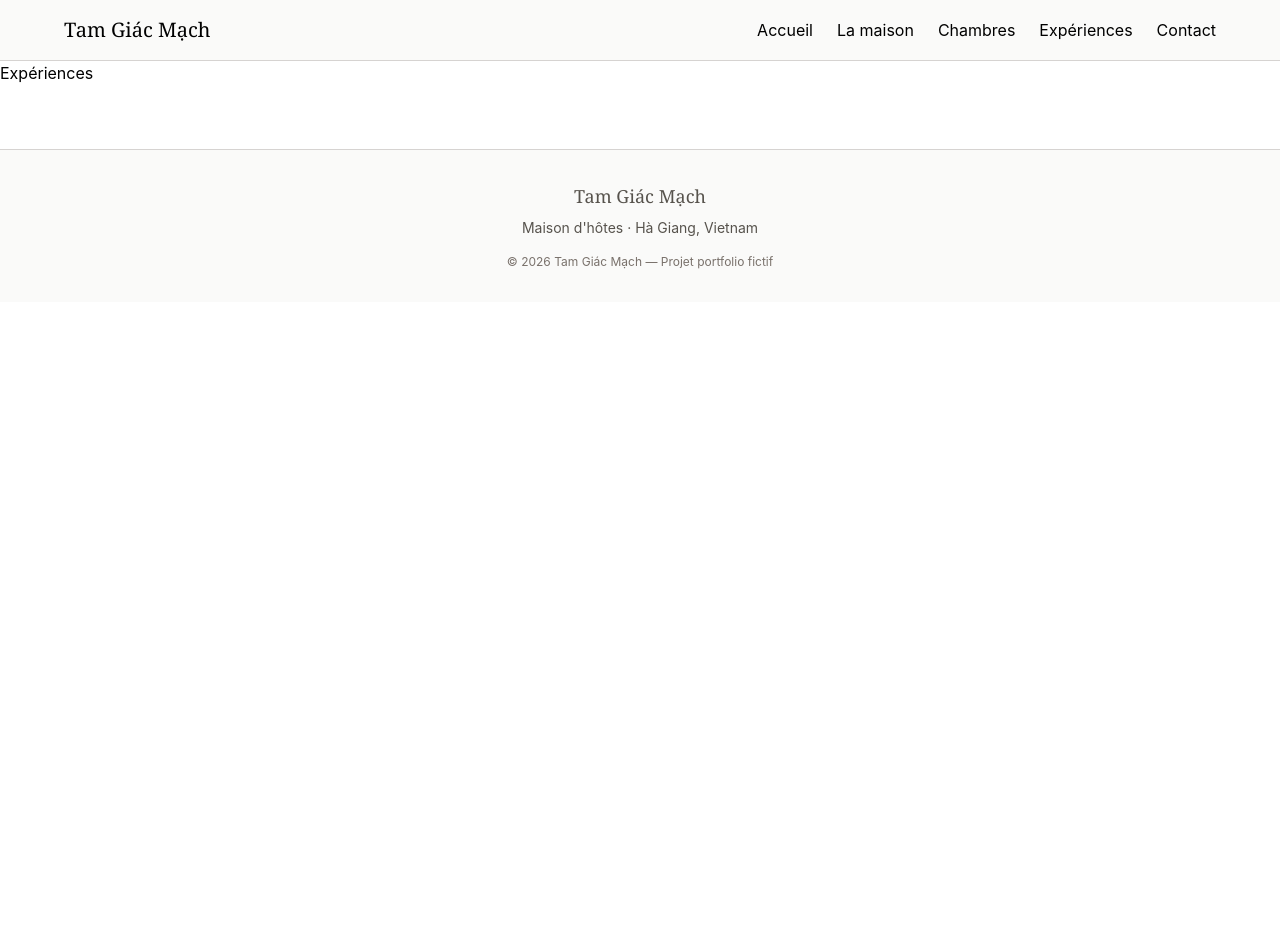
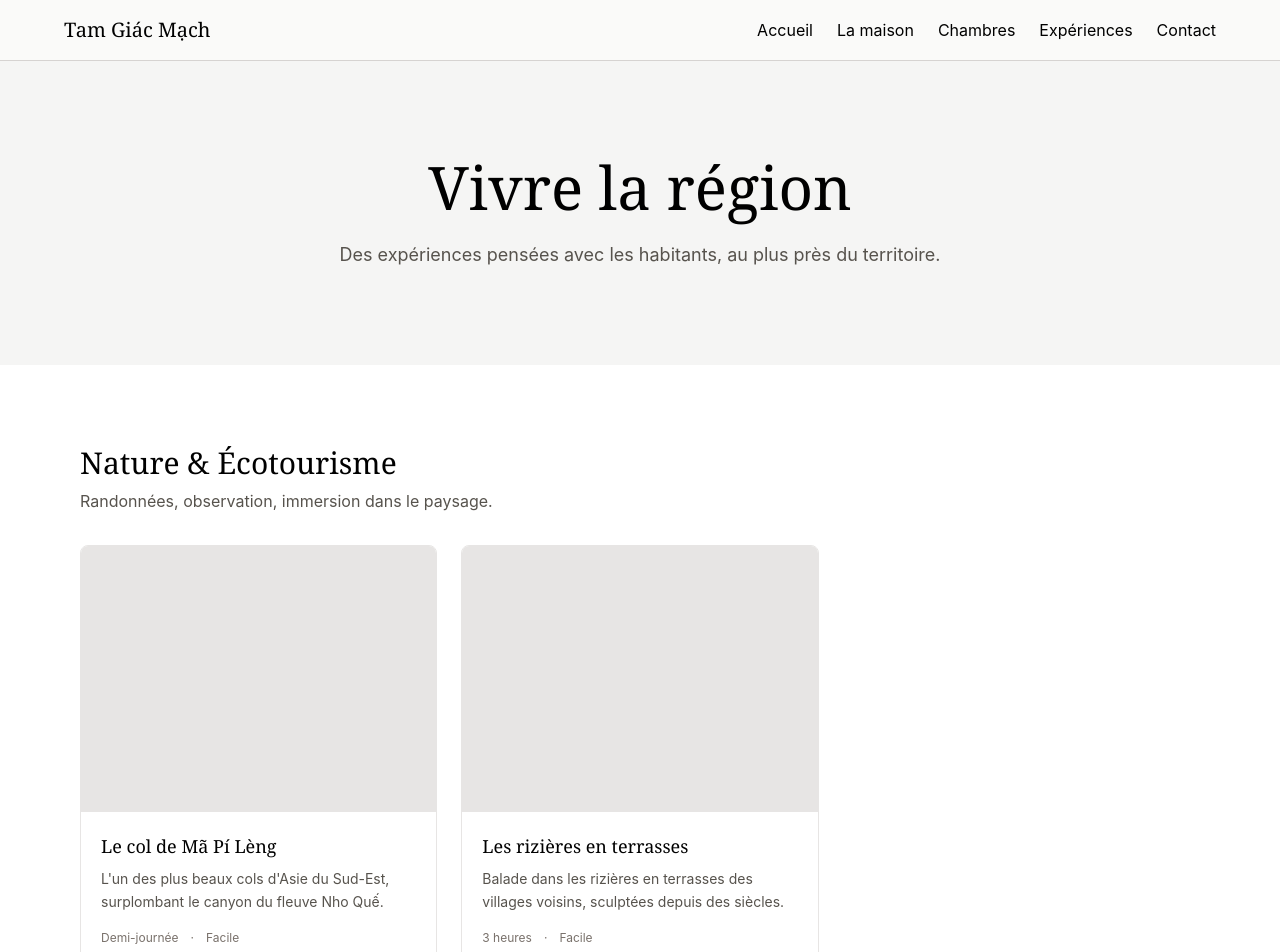
Before and after one commit to alexwebdevpro-coder/tam-giac-mach, a Vue app: page /experiences in a window 1280 px wide. Shown: the top 952 px of the page. Before the commit the page ends 800 px from the top, so only its background shows below. Built offline with nearby package versions, Linux system fonts and the light colour scheme.

Commit message:
feat: add ExperienceModal with open/close flow

```diff
--- /dev/null
+++ b/src/components/experiences/CategorySection.vue
@@ -0,0 +1,36 @@
+<script setup>
+import ExperienceCard from '@/components/experiences/ExperienceCard.vue'
+
+defineProps({
+  category: {
+    type: Object,
+    required: true,
+  },
+  experiences: {
+    type: Array,
+    required: true,
+  },
+})
+
+defineEmits(['open'])
+</script>
+
+<template>
+  <section class="mb-20">
+    <div class="mb-8">
+      <h2 class="text-2xl md:text-3xl font-serif mb-2">{{ category.title }}</h2>
+      <p class="text-stone-600">{{ category.description }}</p>
+    </div>
+
+    <div class="grid grid-cols-1 md:grid-cols-2 lg:grid-cols-3 gap-6">
+      <ExperienceCard
+        v-for="experience in experiences"
+        :key="experience.id"
+        :experience="experience"
+        @open="$emit('open', $event)"
+      />
+    </div>
+  </section>
+</template>
+
+<style scoped></style>
--- /dev/null
+++ b/src/components/experiences/ExperienceCard.vue
@@ -0,0 +1,32 @@
+<script setup>
+defineProps({
+  experience: {
+    type: Object,
+    required: true,
+  },
+})
+
+defineEmits(['open'])
+</script>
+
+<template>
+  <article
+    class="bg-white border border-stone-200 rounded-lg overflow-hidden hover:border-stone-400 transition-colors cursor-pointer"
+    @click="$emit('open', experience)"
+  >
+    <div class="bg-stone-200 aspect-4/3"></div>
+    <div class="p-5">
+      <h3 class="text-lg font-serif mb-2">{{ experience.title }}</h3>
+      <p class="text-stone-600 text-sm mb-4 leading-relaxed">
+        {{ experience.shortDescription }}
+      </p>
+      <div class="flex gap-3 text-xs text-stone-500">
+        <span>{{ experience.duration }}</span>
+        <span>·</span>
+        <span>{{ experience.difficulty }}</span>
+      </div>
+    </div>
+  </article>
+</template>
+
+<style scoped></style>
--- /dev/null
+++ b/src/components/experiences/ExperienceModal.vue
@@ -0,0 +1,55 @@
+<script setup>
+defineProps({
+  experience: {
+    type: Object,
+    required: true,
+  },
+})
+
+defineEmits(['close'])
+</script>
+
+<template>
+  <div
+    class="fixed inset-0 bg-black/60 flex items-center justify-center p-4 z-50"
+    @click.self="$emit('close')"
+  >
+    <div class="bg-white rounded-lg max-w-2xl w-full max-h-[90vh] overflow-y-auto">
+      <div class="bg-stone-200 aspect-video"></div>
+
+      <div class="p-8">
+        <div class="flex items-start justify-between mb-4">
+          <h2 class="text-2xl font-serif">{{ experience.title }}</h2>
+          <button
+            @click="$emit('close')"
+            class="text-stone-500 hover:text-stone-800 text-2xl leading-none"
+            aria-label="Fermer"
+          >
+            ×
+          </button>
+        </div>
+
+        <p class="text-stone-700 leading-relaxed mb-6">
+          {{ experience.longDescription }}
+        </p>
+
+        <div class="border-t border-stone-200 pt-4 grid grid-cols-3 gap-4 text-sm">
+          <div>
+            <p class="text-stone-500 text-xs mb-1">Durée</p>
+            <p class="text-stone-800">{{ experience.duration }}</p>
+          </div>
+          <div>
+            <p class="text-stone-500 text-xs mb-1">Difficulté</p>
+            <p class="text-stone-800">{{ experience.difficulty }}</p>
+          </div>
+          <div>
+            <p class="text-stone-500 text-xs mb-1">Saison</p>
+            <p class="text-stone-800">{{ experience.season }}</p>
+          </div>
+        </div>
+      </div>
+    </div>
+  </div>
+</template>
+
+<style scoped></style>
--- a/src/views/ExperiencesView.vue
+++ b/src/views/ExperiencesView.vue
@@ -1,9 +1,64 @@
-<script setup></script>
+<script setup>
+import { computed, ref } from 'vue'
+import { RouterLink } from 'vue-router'
+import CategorySection from '@/components/experiences/CategorySection.vue'
+import ExperienceModal from '@/components/experiences/ExperienceModal.vue'
+import { categories, experiences } from '@/data/experiences.js'
+
+const experiencesByCategory = computed(() => {
+  return categories.map((category) => ({
+    category,
+    experiences: experiences.filter((exp) => exp.category === category.key),
+  }))
+})
+
+const selectedExperience = ref(null)
+
+function openModal(experience) {
+  selectedExperience.value = experience
+}
+
+function closeModal() {
+  selectedExperience.value = null
+}
+</script>
 
 <template>
-  <main>
-    <h1>Expériences</h1>
-  </main>
+  <section class="bg-stone-100 py-24 px-4">
+    <div class="max-w-4xl mx-auto text-center">
+      <h1 class="text-5xl md:text-6xl font-serif mb-6">Vivre la région</h1>
+      <p class="text-lg text-stone-600">
+        Des expériences pensées avec les habitants, au plus près du territoire.
+      </p>
+    </div>
+  </section>
+
+  <div class="max-w-6xl mx-auto px-4 py-20">
+    <CategorySection
+      v-for="group in experiencesByCategory"
+      :key="group.category.key"
+      :category="group.category"
+      :experiences="group.experiences"
+      @open="openModal"
+    />
+  </div>
+
+  <section class="bg-stone-50 py-20 px-4">
+    <div class="max-w-4xl mx-auto text-center">
+      <h2 class="text-3xl font-serif mb-4">Envie d'en savoir plus ?</h2>
+      <p class="text-stone-600 mb-8">
+        Toutes ces expériences sont organisées depuis la maison, avec des guides locaux.
+      </p>
+      <RouterLink
+        :to="{ name: 'contact' }"
+        class="inline-block bg-stone-800 text-white px-8 py-3 rounded hover:bg-stone-700"
+      >
+        Nous contacter
+      </RouterLink>
+    </div>
+  </section>
+
+  <ExperienceModal v-if="selectedExperience" :experience="selectedExperience" @close="closeModal" />
 </template>
 
 <style scoped></style>
```
